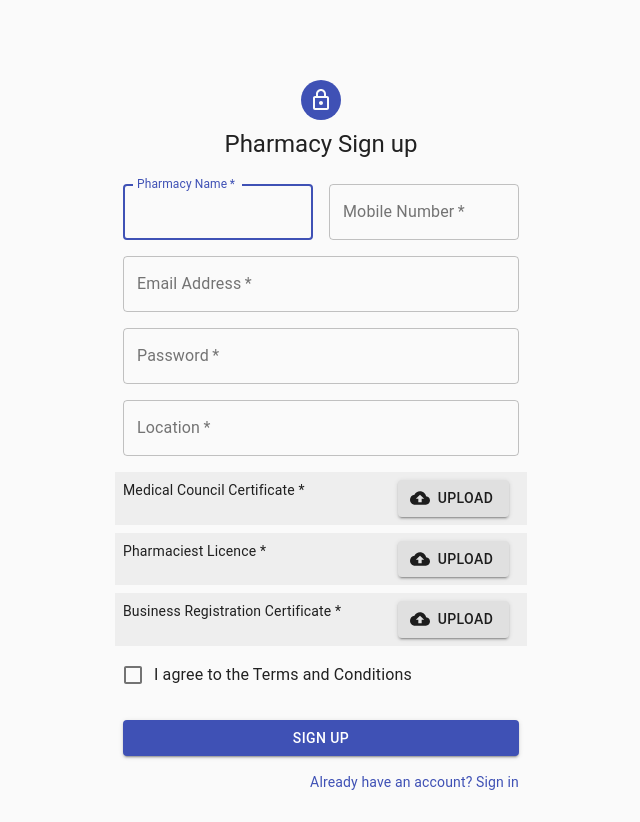
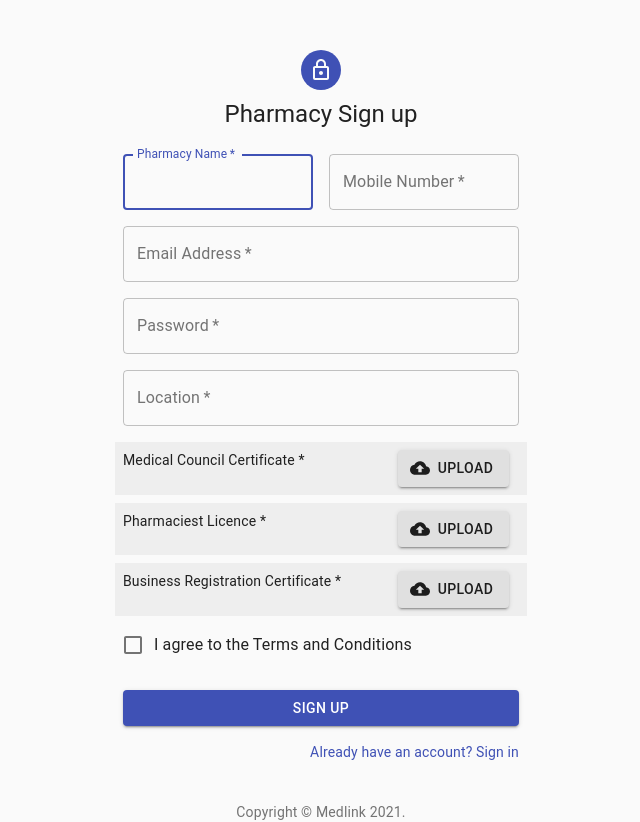
Before and after one commit to Med-Link/MedLink-Frontend, a React (Create React App) app: page /Signup in a window 1280 px wide. Shown: the whole page, without its empty margins (319-959 px from the left). Before the commit the page ends 800 px from the top, so only its background shows below. Built offline with nearby package versions, Linux system fonts and the light colour scheme.

Commit message:
small footer added to signup

```diff
--- a/src/containers/Signup/SignUp.js
+++ b/src/containers/Signup/SignUp.js
@@ -242,7 +242,9 @@ export default function SignUp() {
           </Grid>
         </form>
       </div>
-
+      <Box mt={5}>
+        <Copyright />
+      </Box>
     </Container>
    </div>
   );
```
